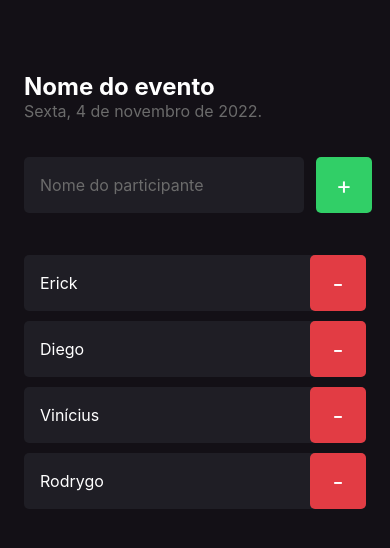
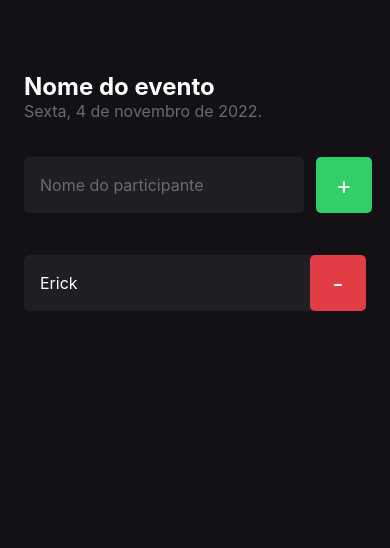
Before and after one commit to erick-costa/imhere, a React Native app: screen / in a window 390 px wide. Shown: the top 548 px of the page. Built offline with nearby package versions, Linux system fonts and the light colour scheme.

Commit message:
remove participant

```diff
--- a/src/components/Participant/index.tsx
+++ b/src/components/Participant/index.tsx
@@ -3,14 +3,15 @@ import { styles } from "./styles"
 
 interface ParticipantProps {
   name: string
+  onRemove: () => void
 }
 
-export function Participant({ name }: ParticipantProps) {
+export function Participant({ name, onRemove }: ParticipantProps) {
   return (
     <View style={styles.container}>
       <Text style={styles.name}>{name}</Text>
 
-      <TouchableOpacity style={styles.button}>
+      <TouchableOpacity style={styles.button} onPress={onRemove}>
         <Text style={styles.buttonText}>-</Text>
       </TouchableOpacity>
     </View>
--- a/src/screens/Home/index.tsx
+++ b/src/screens/Home/index.tsx
@@ -5,6 +5,10 @@ import { Participant } from "../../components/Participant"
 export function Home() {
   function handleAddParticipant() {
     console.log("Você clicou no botão de adicionar")
+  }
+
+  function handleRemoveParticipant(name: string) {
+    console.log(`Você clicou em remover o participante ${name}`)
   }
 
   return (
@@ -24,10 +28,10 @@ export function Home() {
         </TouchableOpacity>
       </View>
 
-      <Participant name="Erick" />
-      <Participant name="Diego" />
-      <Participant name="Vinícius" />
-      <Participant name="Rodrygo" />
+      <Participant
+        name="Erick"
+        onRemove={() => handleRemoveParticipant("Erick")}
+      />
     </View>
   )
 }
```
